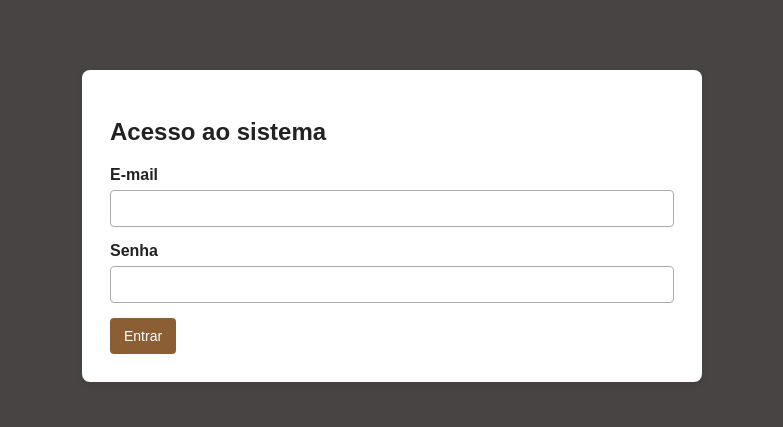
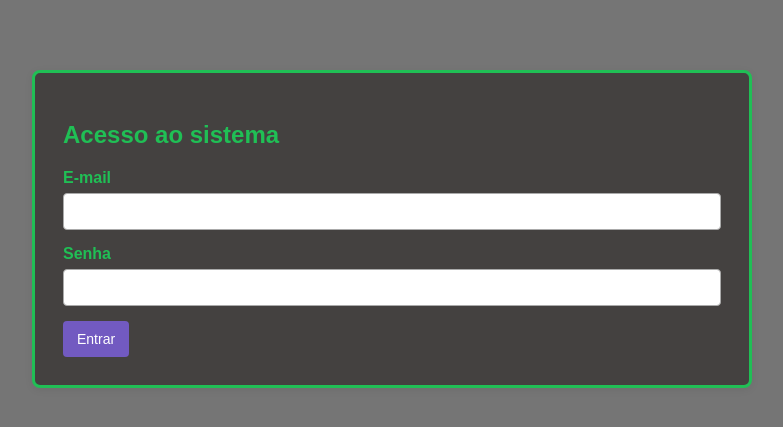
Before and after one commit to JBEstevan/sistema-barbearia, a PHP site: page / in a window 1280 px wide. Shown: the top 427 px of the page, without its empty margins (248-1031 px from the left). Run offline with PHP 8.4, Linux system fonts and the light colour scheme.

Commit message:
funcionou, arrumando cores, depois faco a parte php

```diff
--- a/barbearia/app/Views/auth/senha.php
+++ b/barbearia/app/Views/auth/senha.php
@@ -9,6 +9,6 @@
                                                                                         required
                                                                                         autocomplete="new-password"></label>
         <button type="submit">Alterar senha</button>
-        <a href="<?= url('barbeiros') ?>">Cancelar</a></form>
+        <a class="cancelar"  href="<?= url('barbeiros') ?>">Cancelar</a></form>
 </section>
 <?php require __DIR__ . '/../layout/footer.php'; ?>
--- a/barbearia/assets/style.css
+++ b/barbearia/assets/style.css
@@ -4,9 +4,9 @@
 
 body {
     margin: 0;
-    background: #494444;
+    background: #757575;
     font: 16px Arial, sans-serif;
-    color: #222
+    color: #010101
 }
 
 header {
@@ -39,11 +39,14 @@ main {
 }
 
 .card {
-    background: #fff;
+    max-width: 720px;
+    background: #444140;
+    color: #20bf55;
     padding: 28px;
     border-radius: 8px;
+    border-style: solid;
+    border-color: #20bf55;
     box-shadow: 0 2px 8px #0001;
-    max-width: 620px
 }
 
 .login {
@@ -78,7 +81,7 @@ input {
 }
 
 button, .button {
-    background: #8b5e34;
+    background: #725ac1;
     color: white;
     border: 0;
     border-radius: 4px;
@@ -90,8 +93,12 @@ button, .button {
 
 .link {
     background: none;
-    color: #0645ad;
+    color: #e40e0e;
     padding: 0
+}
+
+.cancelar{
+    color: #e40e0e;
 }
 
 .danger {
```
